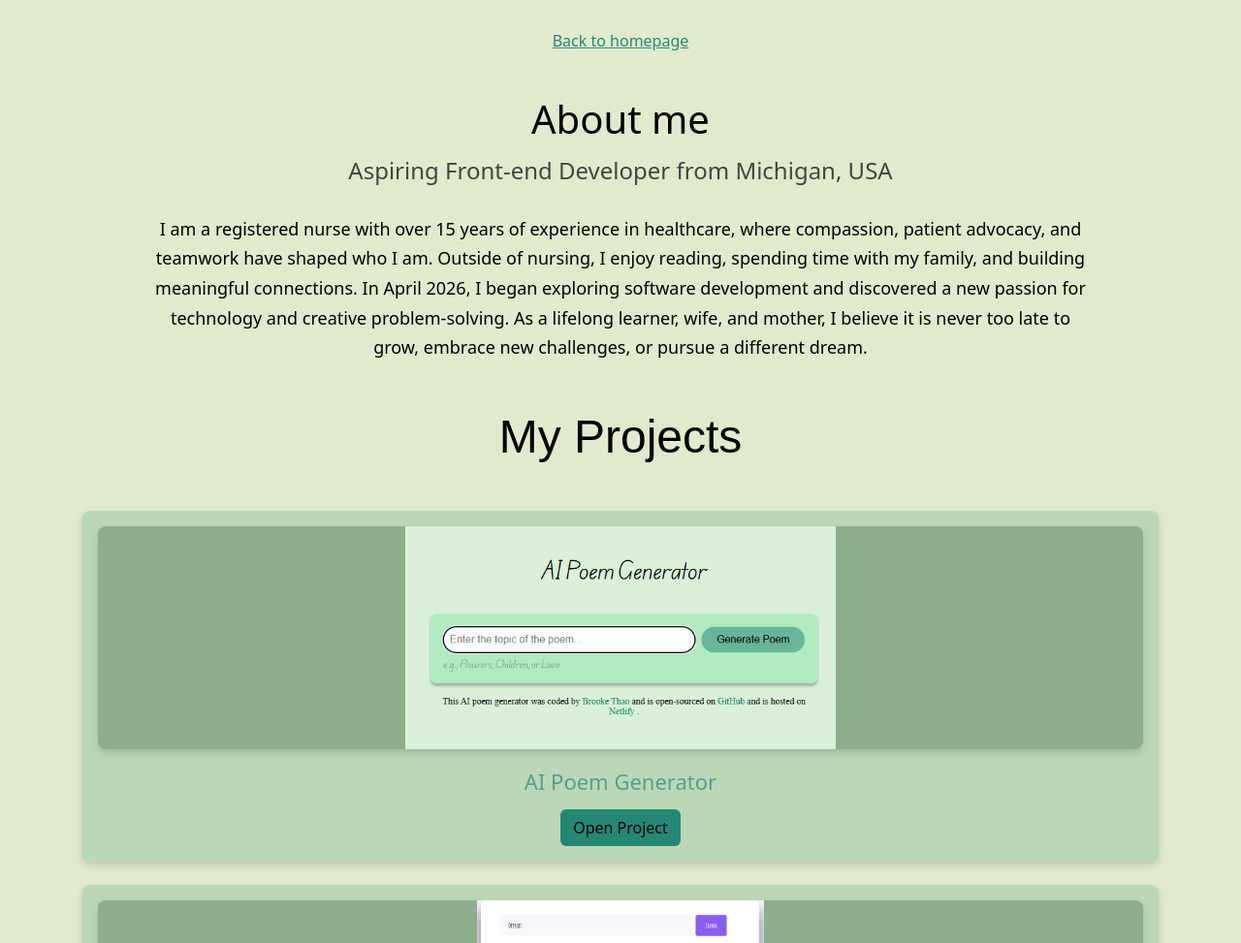
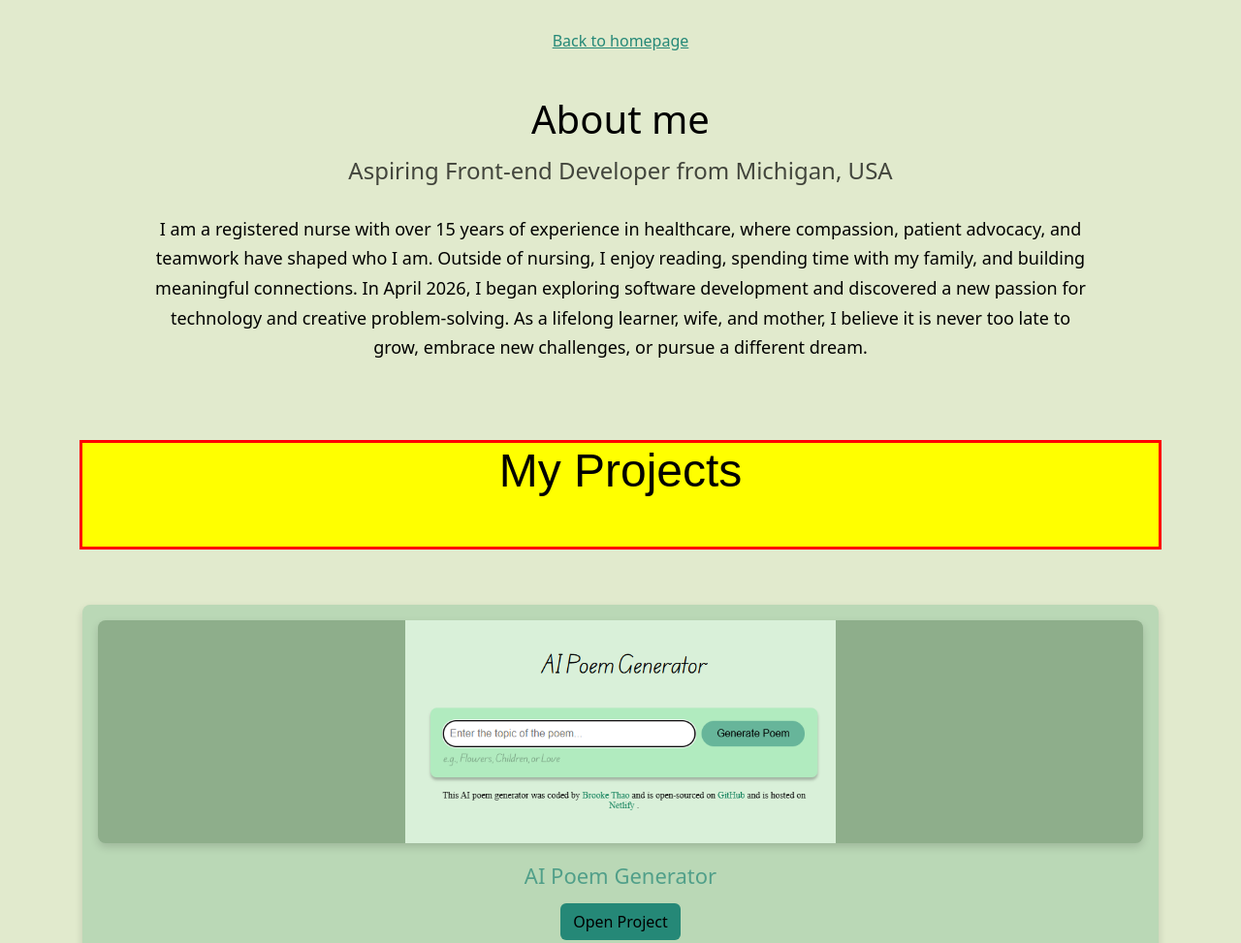
Before and after one commit to gnouy657-cell/Brooke-Portfolio, a website: page about.html in a window 1280 px wide. Shown: the top 973 px of the page at 97% size. Drawn offline with nearby package versions, Linux system fonts and the light colour scheme; a web font is replaced by a local one.

Commit message:
corrected spelling error

```diff
--- a/about.html
+++ b/about.html
@@ -35,8 +35,10 @@
       </p>
     </section>
 
-    <section class="container my-5 projects-selection">
-      <h2 class="text-center mb-5">My Projects</h2>
+    <section class="container my-5 projects-section">
+      <h2 class="text-center mb-5">
+  My Projects
+</h2>
 
       <div class="row g-4">
         <div class="col-12 md:col-4">
--- a/style.css
+++ b/style.css
@@ -3,6 +3,11 @@
   --primary-color: #258877;
   --secondary-color: #bad8b6;
   --box-shadow: 0 4px 8px rgba(0, 0, 0, 0.15);
+}
+
+.projects-section h2 {
+  background: yellow !important;
+  outline: 3px solid red !important;
 }
 
 /* GENERAL STYLES */
@@ -393,8 +398,3 @@ p {
     padding: 0 15px;
   }
 }
-
-.projects-section h2 {
-  background: yellow !important;
-  outline: 3px solid red !important;
-}
```
